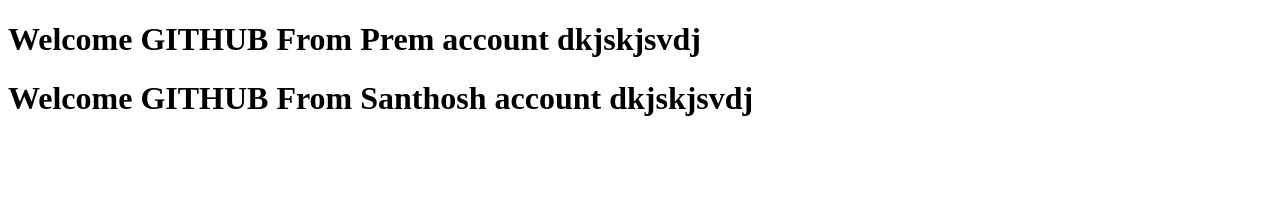
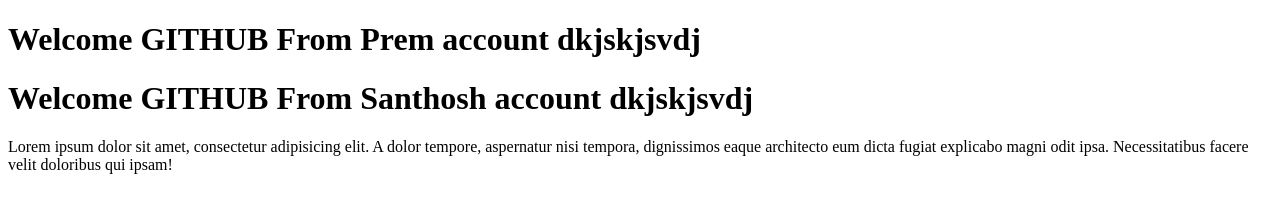
Before and after one commit to premkumarspk/sampletest, a plain HTML site: page index.html in a window 1280 px wide. Drawn offline with Linux system fonts and the light colour scheme.

Commit message:
LatestChangesfromPREM

```diff
--- a/index.html
+++ b/index.html
@@ -8,5 +8,6 @@
 <body>
     <h1>Welcome GITHUB From Prem account dkjskjsvdj</h1>
     <h1>Welcome GITHUB From Santhosh account dkjskjsvdj</h1>
+    <p>Lorem ipsum dolor sit amet, consectetur adipisicing elit. A dolor tempore, aspernatur nisi tempora, dignissimos eaque architecto eum dicta fugiat explicabo magni odit ipsa. Necessitatibus facere velit doloribus qui ipsam!</p>
 </body>
 </html>
```
